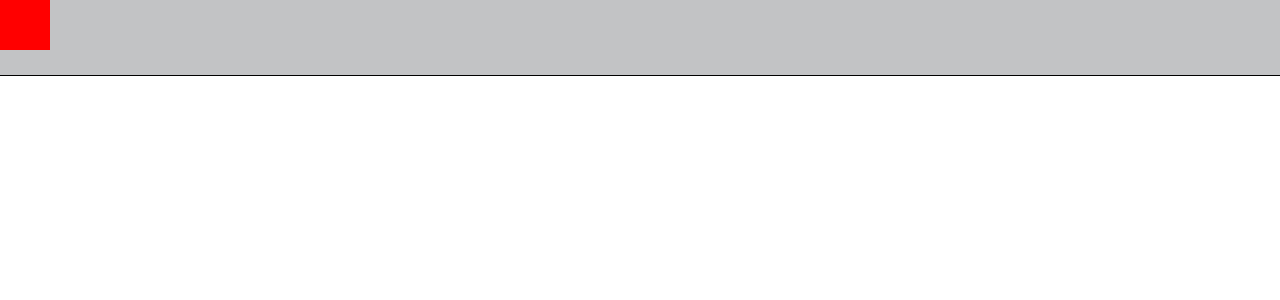
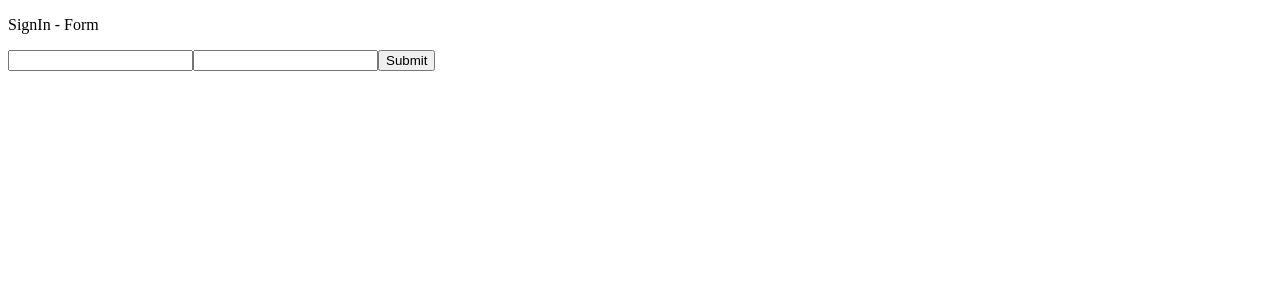
Before and after one commit to DimaMorgun/JSFSTP-Task-1, a React (Create React App) app in the folder client-react/: page / in a window 1280 px wide. Shown: the top 300 px of the page. Built offline with nearby package versions, Linux system fonts and the light colour scheme.

Commit message:
Auth component with simple logic and default get request to api has been created.

```diff
--- a/client-react/package.json
+++ b/client-react/package.json
@@ -3,6 +3,8 @@
   "version": "0.1.0",
   "private": true,
   "dependencies": {
+    "@material-ui/core": "^4.5.2",
+    "@material-ui/icons": "^4.5.1",
     "@types/jest": "24.0.20",
     "@types/node": "12.11.7",
     "@types/react": "16.9.11",
--- a/client-react/public/index.html
+++ b/client-react/public/index.html
@@ -22,7 +22,8 @@
       work correctly both with client-side routing and a non-root public URL.
       Learn how to configure a non-root public URL by running `npm run build`.
     -->
-  <link rel="stylesheet" href="./style.css">
+  <link rel="stylesheet" href="https://fonts.googleapis.com/css?family=Roboto:300,400,500,700&display=swap" />
+  <link rel="stylesheet" href="https://fonts.googleapis.com/icon?family=Material+Icons" />
   <title>React App</title>
 </head>
 
--- a/client-react/src/App.tsx
+++ b/client-react/src/App.tsx
@@ -1,11 +1,11 @@
 import React, { Component } from "react";
 
-import { Header } from "./components";
+import { SignIn } from "./components/auth/SignIn";
 
 class App extends Component {
   render(): any {
     return (
-      <Header />
+      <SignIn />
     );
   }
 }
--- a/client-react/src/components/Header.tsx
+++ /dev/null
@@ -1,17 +0,0 @@
-import React, { Component } from "react";
-
-import "../styles/Header.css";
-
-export class Header extends Component {
-    render(): any {
-        return (
-            <header>
-                {/* <img className="logo-img" src="" alt="" /> */}<div className="logo-img" style={{ backgroundColor: 'red', width: '50px', height: '50px' }}></div>
-                <div className="nav-links"></div>
-                <div className="auth-links"></div>
-            </header >
-        );
-    }
-}
-
-export default Header;
--- /dev/null
+++ b/client-react/src/components/auth/SignIn.tsx
@@ -0,0 +1,43 @@
+import React, { Component, FormEvent } from "react";
+
+export class SignIn extends Component {
+    state = {
+        username: '',
+        password: '',
+    }
+
+    handleChange = (event: React.ChangeEvent<HTMLInputElement>) => {
+        this.setState({
+            [event.target.id]: event.target.value,
+        });
+    }
+
+    handleSubmit = (e: FormEvent) => {
+        e.preventDefault();
+        console.log('SignIn Request.', this.state);
+
+        fetch("https://localhost/user/5dc05905a712681a084c2d85")
+            .then(res => res.json())
+            .then(
+                (result) => {
+                    console.log(result);
+                },
+                (error) => {
+                    console.log(error);
+                }
+            )
+    }
+
+    render() {
+        return (
+            <div className="signin-wrapper">
+                <p>SignIn - Form</p>
+                <form onSubmit={this.handleSubmit}>
+                    <input type="username" id="username" onChange={this.handleChange} />
+                    <input type="password" id="password" onChange={this.handleChange} />
+                    <input type="submit" />
+                </form>
+            </div>
+        );
+    }
+}
--- a/client-react/src/components/index.ts
+++ /dev/null
@@ -1 +0,0 @@
-export * from "./Header";
--- a/client-react/src/styles/Header.css
+++ /dev/null
@@ -1,6 +0,0 @@
-header {
-    width: 100%;
-    height: 75px;
-    background-color: #c2c3c5;
-    border-bottom: 1px solid black;
-}
```
Also changed, not shown: client-react/src/components/layout/Header.tsx (added, +27 -0 lines), 1 other file (tests, documents, lock files or other folders).
